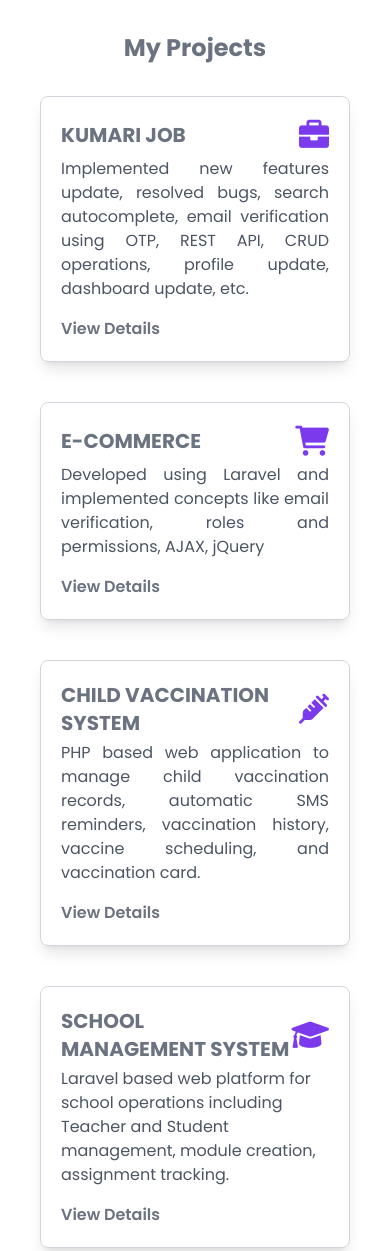
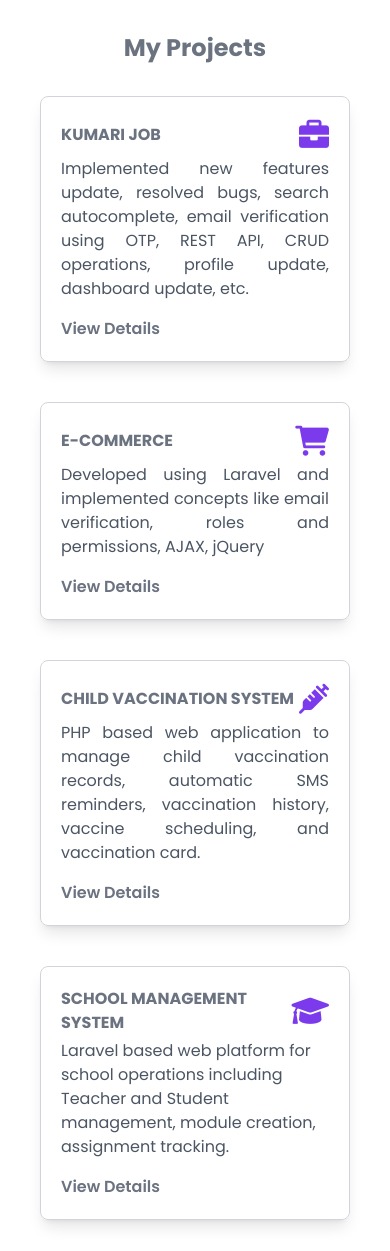
Before and after one commit to MeSabin/MY-PORTFOLIO, a plain HTML site: page index.html in a window 390 px wide. Shown: the part 1220-2471 px from the top of the page. Drawn offline with nearby package versions, Linux system fonts and the light colour scheme.

Commit message:
font size changed

```diff
--- a/index.html
+++ b/index.html
@@ -262,7 +262,9 @@
             class="border border-gray-300 rounded-lg p-5 hover:bg-purple-100 hover:scale-y-105 hover:scale-x-105 duration-300 shadow-lg"
           >
             <div class="flex items-center justify-between mb-1">
-              <h4 class="text-xl font-bold text-gray-500">KUMARI JOB</h4>
+              <h4 class="md:text-xl lg:text-xl font-bold text-gray-500">
+                KUMARI JOB
+              </h4>
               <i class="fa-solid fa-briefcase text-violet-600 text-3xl"></i>
             </div>
             <p class="text-gray-600 mb-4 text-justify">
@@ -281,7 +283,9 @@
             class="border border-gray-300 rounded-lg p-5 hover:bg-purple-100 hover:scale-y-105 hover:scale-x-105 duration-300 shadow-lg"
           >
             <div class="flex items-center justify-between mb-1">
-              <h4 class="text-xl font-bold text-gray-500">E-COMMERCE</h4>
+              <h4 class="md:text-xl lg:text-xl font-bold text-gray-500">
+                E-COMMERCE
+              </h4>
               <i class="fa-solid fa-cart-shopping text-violet-600 text-3xl"></i>
             </div>
             <p class="text-gray-600 mb-4 text-justify">
@@ -299,7 +303,7 @@
             class="border border-gray-300 rounded-lg p-5 hover:bg-purple-100 hover:scale-y-105 hover:scale-x-105 duration-300 shadow-lg"
           >
             <div class="flex items-center justify-between mb-1">
-              <h4 class="text-xl font-bold text-gray-500">
+              <h4 class="md:text-xl lg:text-xl font-bold text-gray-500">
                 CHILD VACCINATION SYSTEM
               </h4>
               <i class="fa-solid fa-syringe text-violet-600 text-3xl"></i>
@@ -320,7 +324,7 @@
             class="border border-gray-300 rounded-lg p-5 hover:bg-purple-100 hover:scale-y-105 hover:scale-x-105 duration-300 shadow-lg"
           >
             <div class="flex items-center justify-between mb-1">
-              <h4 class="text-xl font-bold text-gray-500">
+              <h4 class="md:text-xl lg:text-xl font-bold text-gray-500">
                 SCHOOL MANAGEMENT SYSTEM
               </h4>
               <i
```
